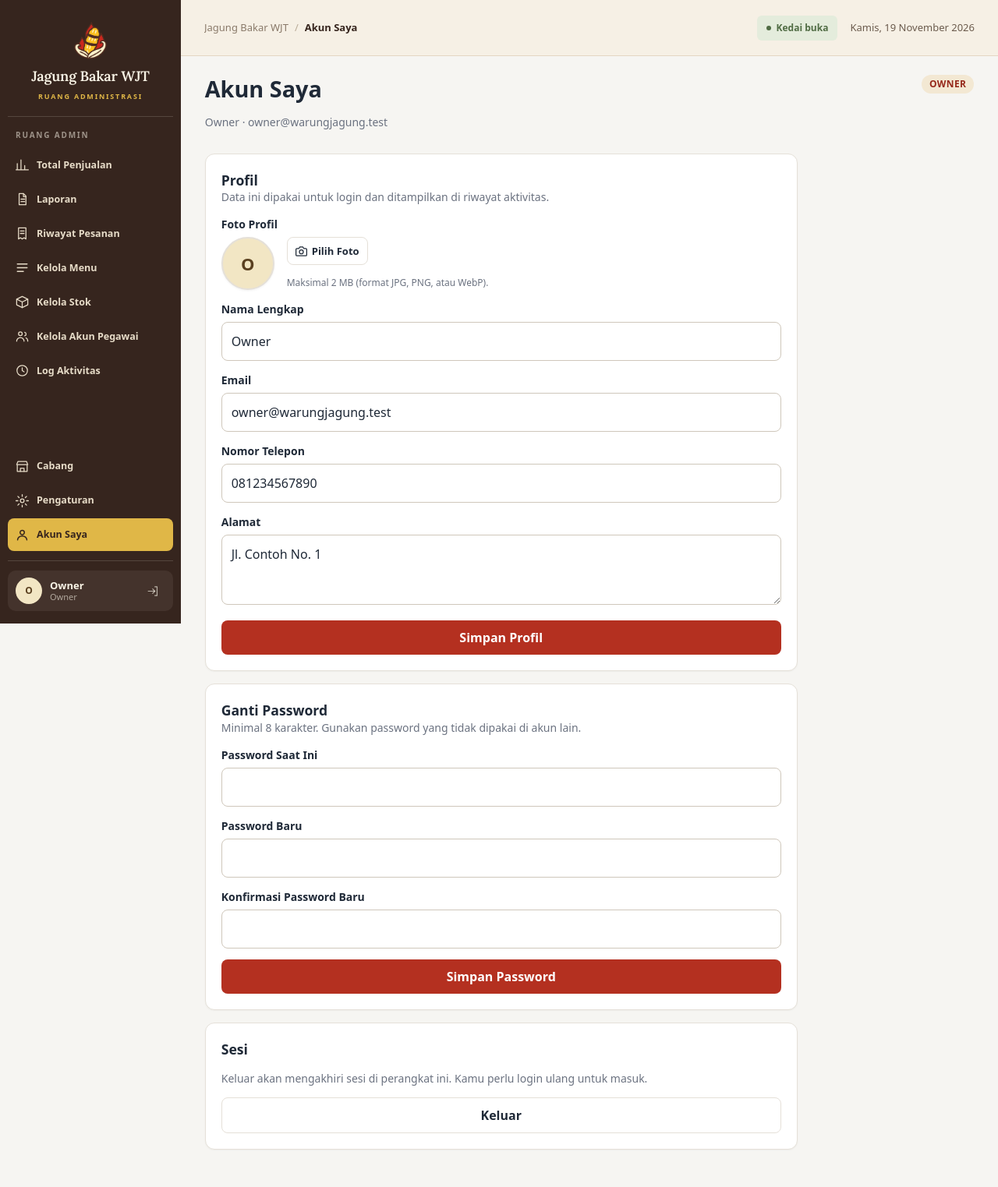
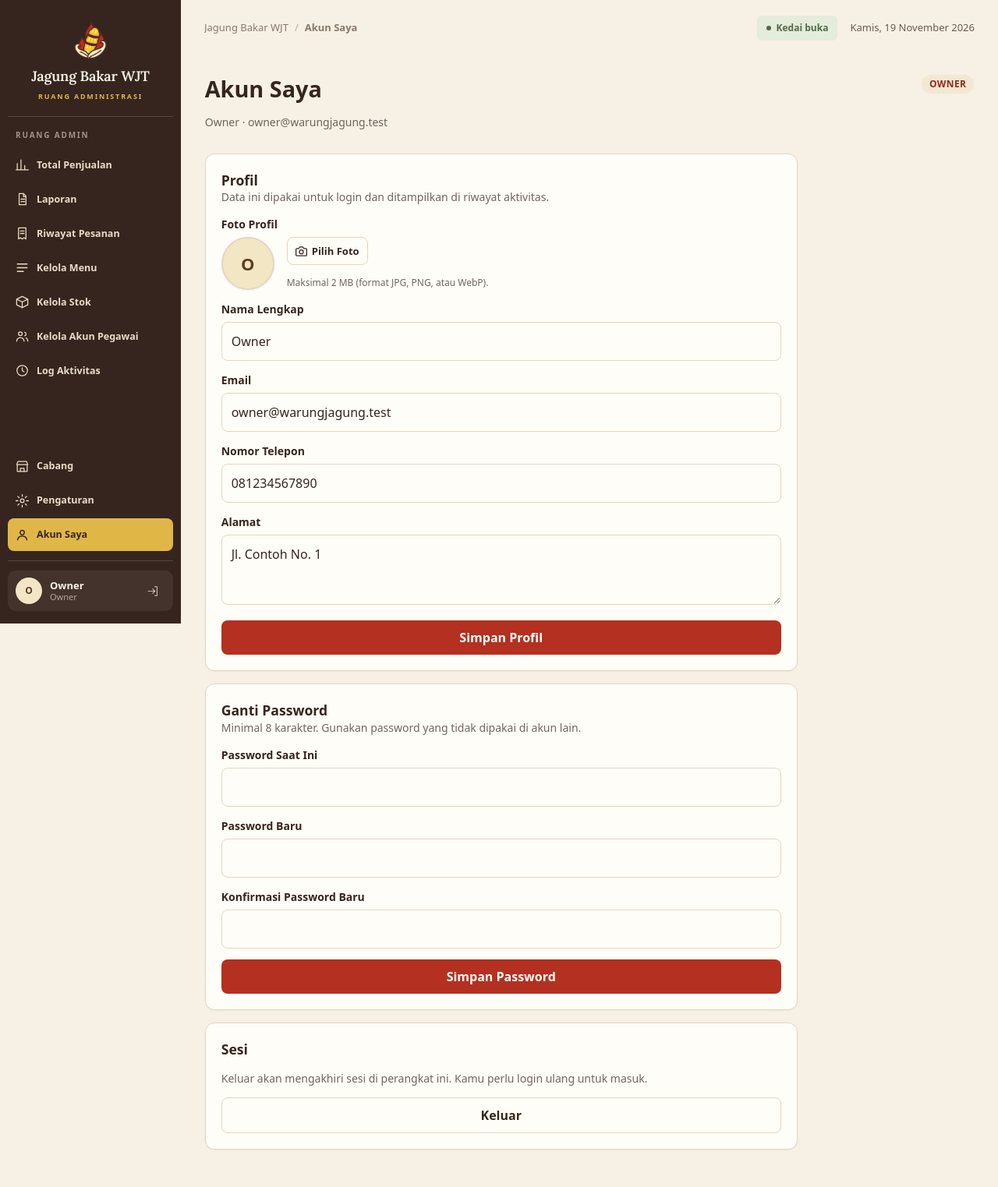
Before and after one commit to Mardiansyah-wq/kasir-warung-jagung, a Laravel app: page /account in a window 1280 px wide. Shown: the whole page at 78% size. Run offline with Laravel 12, Linux system fonts and the light colour scheme; a user stored in the database is signed in; data comes from the database, SQL or seed files in the repository.

Commit message:
Unifikasi palet warna: gunakan palet hangat (warm) sebagai default

```diff
--- a/resources/views/layouts/app.blade.php
+++ b/resources/views/layouts/app.blade.php
@@ -11,20 +11,16 @@
         :root {
             --brand: #b43020;
             --brand-dark: #96281a;
-            --bg: #f6f5f2;
-            --surface: #fff;
-            --border: #e5e0d8;
-            --text: #1f2937;
-            --muted: #6b7280;
+            /* Warm palette as default (was --bg-warm etc.) */
+            --bg: #f6f0e5;
+            --surface: #fffdf7;
+            --border: #e4d6c2;
+            --text: #36251e;
+            --muted: #72645d;
             --brand-brown: #36251e;
             --brand-amber: #e0b747;
             --brand-red: #b43020;
             --brand-red-dark: #96281a;
-            --bg-warm: #f6f0e5;
-            --surface-warm: #fffdf7;
-            --border-warm: #e4d6c2;
-            --text-warm: #36251e;
-            --muted-warm: #72645d;
             --font-serif: "Lora", Georgia, "Times New Roman", serif;
         }
 
@@ -884,9 +880,9 @@
             width: 100%;
             margin-top: 0;
             padding: 12px;
-            border: 1px solid #cfc7bb;
+            border: 1px solid var(--border);
             border-radius: 8px;
-            background: #fff;
+            background: var(--surface);
             color: var(--text);
             font: inherit;
             font-size: 16px;
@@ -1407,12 +1403,12 @@
 
         .btn-ghost {
             border: 1px solid var(--border);
-            background: #fff;
+            background: var(--surface);
             color: var(--text);
         }
 
         .btn-ghost:hover {
-            background: #f5f5f4;
+            background: var(--bg);
         }
 
         .btn-sm {
@@ -1450,7 +1446,7 @@
             padding: 8px 14px;
             border: 1px solid var(--border);
             border-radius: 999px;
-            background: #fff;
+            background: var(--surface);
             color: var(--muted);
             font: inherit;
             font-size: 13px;
@@ -2439,7 +2435,7 @@
             height: 56px;
             object-fit: contain;
             border-radius: 50%;
-            background: #fff;
+            background: var(--surface);
             padding: 2px;
             box-shadow: 0 1px 3px rgba(0, 0, 0, .08);
         }
@@ -2494,9 +2490,9 @@
             font-weight: 700;
             padding: 2px 10px;
             border-radius: 999px;
-            background: #fff;
-            border: 1px solid var(--border-warm, #dcd4bc);
-            color: var(--brand-brown, #3c2820);
+            background: var(--surface);
+            border: 1px solid var(--border);
+            color: var(--brand-brown);
         }
 
         .receipt-info-section {
```
